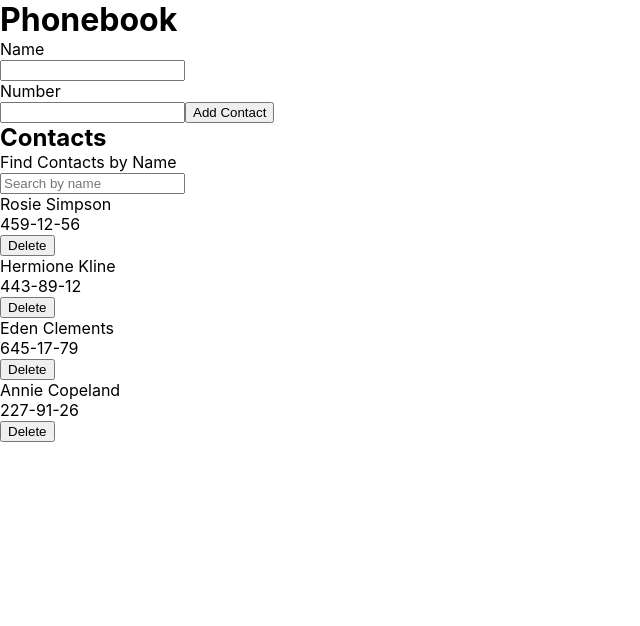
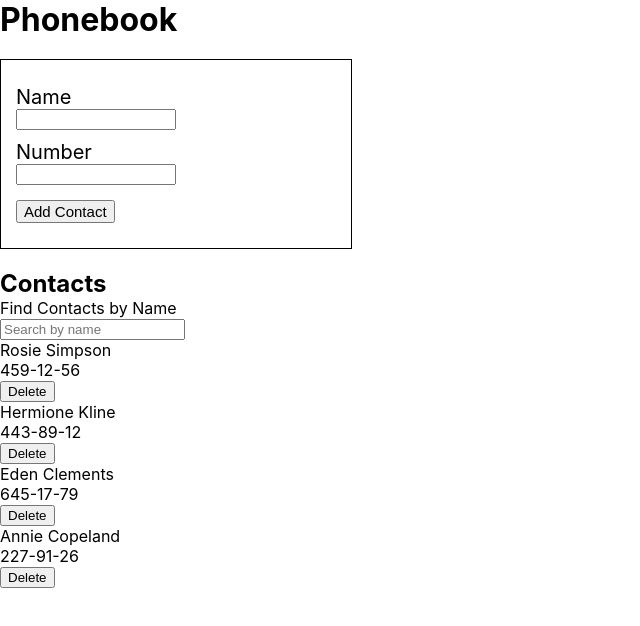
Before and after one commit to valeeriiiee/goit-react-hw-02-phonebook, a React (Create React App) app: page / in a window 1280 px wide. Shown: the top 626 px of the page, without its empty margins (0-640 px from the left). Built offline with nearby package versions, Linux system fonts and the light colour scheme.

Commit message:
Update ContactForm.module.css

```diff
--- a/src/components/ContactForm/ContactForm.module.css
+++ b/src/components/ContactForm/ContactForm.module.css
@@ -0,0 +1,24 @@
+.contactForm {
+  border: 1px solid black;
+  width: 25vw;
+  padding: 15px;
+  margin-top: 20px;
+  margin-bottom: 20px;
+}
+
+.formHeader {
+  padding-top: 10px;
+  font-size: 20px;
+}
+
+.formInput {
+  display: flex;
+  flex-direction: column;
+  width: 50%;
+}
+
+.contactFormButton {
+  margin-top: 15px;
+  font-size: 15px;
+  margin-bottom: 10px;
+}
```
